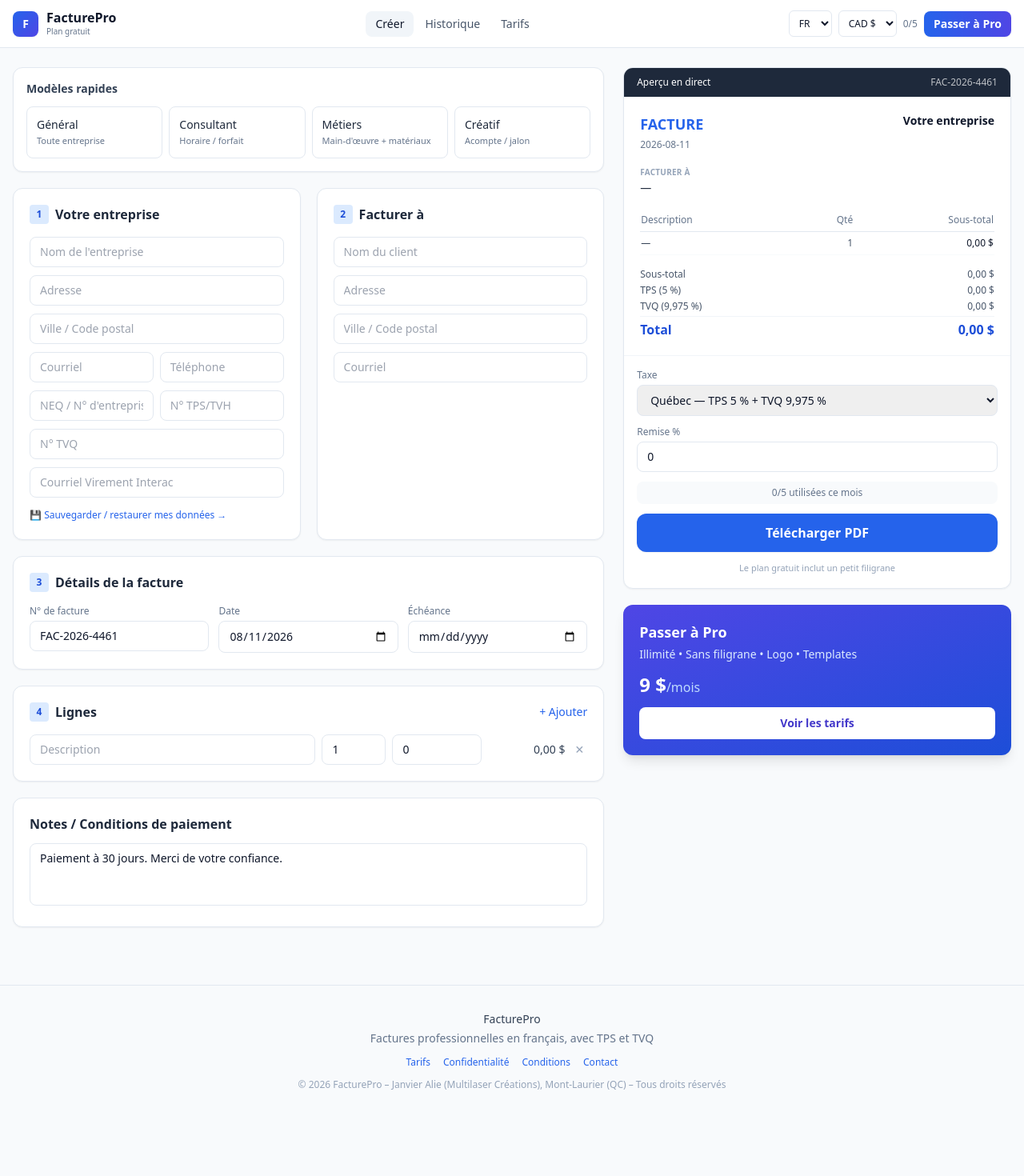
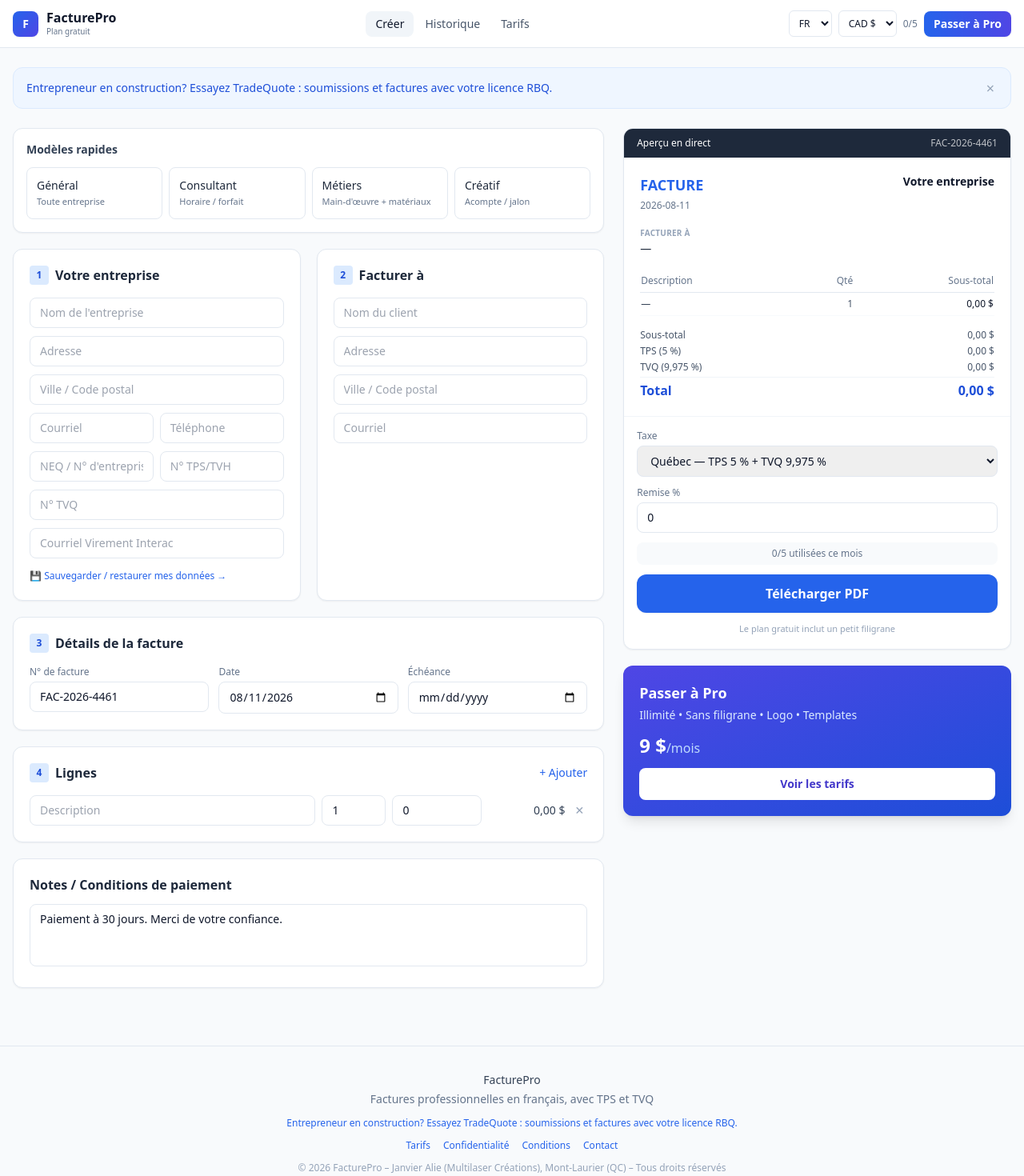
Before and after one commit to lgxpowerna-gif/facturepro, a Next.js app: page / in a window 1280 px wide. Shown: the top 1470 px of the page at 80% size. Before the commit the page ends 1396 px from the top, so only its background shows below. Built offline with nearby package versions, Linux system fonts and the light colour scheme.

Commit message:
Add TradeQuote cross-links for construction contractors
Add a dismissible TradeQuote banner, pricing-page link, and footer link for Quebec construction contractors.

```diff
--- a/app/page.tsx
+++ b/app/page.tsx
@@ -11,6 +11,7 @@
 import { translations, type Lang } from "@/lib/i18n";
 import { BackupPanel, downloadBackup } from "@/components/BackupPanel";
 import { BACKUP_SNOOZE_KEY, FREE_HISTORY_VISIBLE, LAST_EXPORT_KEY, MAX_HISTORY, exportReminderDue, type ImportPlan } from "@/lib/backup";
+import { TradeQuoteLink, TRADEQUOTE_TEXT } from "@/components/TradeQuoteLink";
 
 /* ───────────────────────── Types ───────────────────────── */
 interface LineItem {
@@ -33,6 +34,7 @@
 type Currency = "CAD" | "USD" | "EUR";
 type View = "app" | "pricing" | "history";
 const EMPTY_COMPANY = { name: "", address: "", city: "", email: "", phone: "", bn: "", gst: "", qst: "", interac: "" };
+const TRADEQUOTE_DISMISSED_KEY = "fp_tradequote_dismissed";
 
 /* ───────────────────────── Tax presets (Canada) ───────────────────────── */
 
@@ -57,6 +59,7 @@
   const [company, setCompany] = useState(EMPTY_COMPANY);
   const [lastExport, setLastExport] = useState<number | null>(null);
   const [reminder, setReminder] = useState(false);
+  const [showTradeQuote, setShowTradeQuote] = useState(true);
 
   const [client, setClient] = useState({
     name: "",
@@ -95,6 +98,7 @@
       const le = parseInt(localStorage.getItem(LAST_EXPORT_KEY) || "", 10);
       if (le > 0) setLastExport(le);
       setReminder(exportReminderDue({ lastExport: localStorage.getItem(LAST_EXPORT_KEY), snoozedAt: localStorage.getItem(BACKUP_SNOOZE_KEY), invoices: si ? JSON.parse(si) : [] }));
+      setShowTradeQuote(localStorage.getItem(TRADEQUOTE_DISMISSED_KEY) !== "1");
     } catch {
       /* ignore corrupt storage */
     }
@@ -804,6 +808,33 @@
         {/* ───── APP ───── */}
         {view === "app" && (
           <div className="grid grid-cols-1 xl:grid-cols-5 gap-6">
+            {showTradeQuote && (
+              <div
+                role="region"
+                aria-label="TradeQuote"
+                className="xl:col-span-5 bg-blue-50 border border-blue-100 rounded-xl px-4 py-3 text-sm text-slate-700 flex items-center justify-between gap-3"
+              >
+                <a
+                  href="https://tradequote.faitle.net"
+                  target="_blank"
+                  rel="noopener noreferrer"
+                  className="font-medium text-blue-700 hover:text-blue-800 hover:underline"
+                >
+                  {TRADEQUOTE_TEXT}
+                </a>
+                <button
+                  type="button"
+                  onClick={() => {
+                    try { localStorage.setItem(TRADEQUOTE_DISMISSED_KEY, "1"); } catch { /* ignore */ }
+                    setShowTradeQuote(false);
+                  }}
+                  aria-label="Fermer la suggestion TradeQuote"
+                  className="shrink-0 text-slate-400 hover:text-slate-600 text-lg leading-none p-1"
+                >
+                  ×
+                </button>
+              </div>
+            )}
             {reminder && (
               <div role="status" className="xl:col-span-5 bg-amber-50 border border-amber-200 rounded-xl px-4 py-2 text-sm text-amber-900 flex flex-wrap items-center justify-between gap-2">
                 <span>💾 {t.backupReminder}</span>
@@ -1276,6 +1307,7 @@
       <footer className="border-t border-slate-200 mt-12 py-8 text-center text-sm text-slate-500">
         <p className="font-medium text-slate-700 mb-1">{t.brand}</p>
         <p>{t.footerTagline}</p>
+        <TradeQuoteLink className="mt-3" />
         <LegalFooterLinks lang={lang} className="mt-3" />
         {plan === "pro" && (
           <div className="mt-2">
--- a/components/PricingPage.tsx
+++ b/components/PricingPage.tsx
@@ -1,6 +1,7 @@
 import Link from "next/link";
 import { FREE_LIMIT } from "@/lib/plan";
 import { CheckoutConsent, LegalFooterLinks } from "@/components/LegalLinks";
+import { TradeQuoteLink } from "@/components/TradeQuoteLink";
 
 /** Display prices — must match the Stripe prices behind STRIPE_PRICE_MONTHLY / STRIPE_PRICE_YEARLY. */
 export const PRICE_MONTHLY = 9;
@@ -101,6 +102,7 @@
           </section>
         </div>
         <p className="text-center text-xs text-slate-500 mt-6">{c.taxNote}</p>
+        <TradeQuoteLink className="text-center mt-4" />
         <section className="mt-12">
           <h2 className="text-xl font-bold text-slate-900 mb-4">{c.faqTitle}</h2>
           <dl className="space-y-4">
@@ -112,7 +114,8 @@
             ))}
           </dl>
         </section>
-        <LegalFooterLinks lang={lang} className="mt-10" />
+        <TradeQuoteLink className="text-center mt-10" />
+        <LegalFooterLinks lang={lang} className="mt-3" />
       </div>
     </main>
   );
--- /dev/null
+++ b/components/TradeQuoteLink.tsx
@@ -0,0 +1,19 @@
+const TRADEQUOTE_URL = "https://tradequote.faitle.net";
+
+export const TRADEQUOTE_TEXT =
+  "Entrepreneur en construction? Essayez TradeQuote : soumissions et factures avec votre licence RBQ.";
+
+export function TradeQuoteLink({ className = "" }: { className?: string }) {
+  return (
+    <p className={`text-xs text-slate-500 ${className}`}>
+      <a
+        href={TRADEQUOTE_URL}
+        target="_blank"
+        rel="noopener noreferrer"
+        className="text-blue-600 hover:underline"
+      >
+        {TRADEQUOTE_TEXT}
+      </a>
+    </p>
+  );
+}
```
